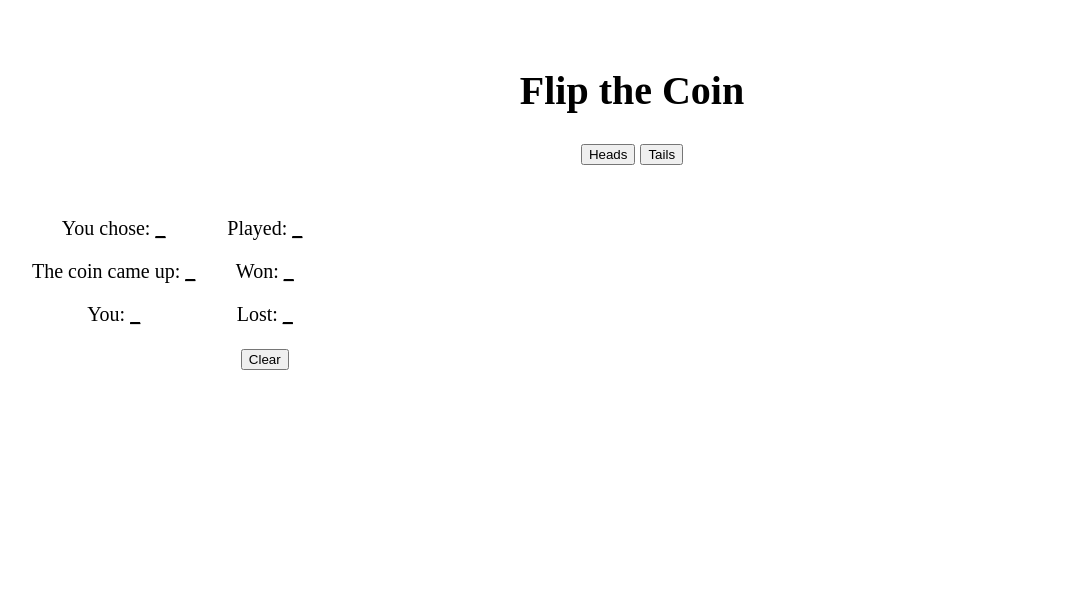
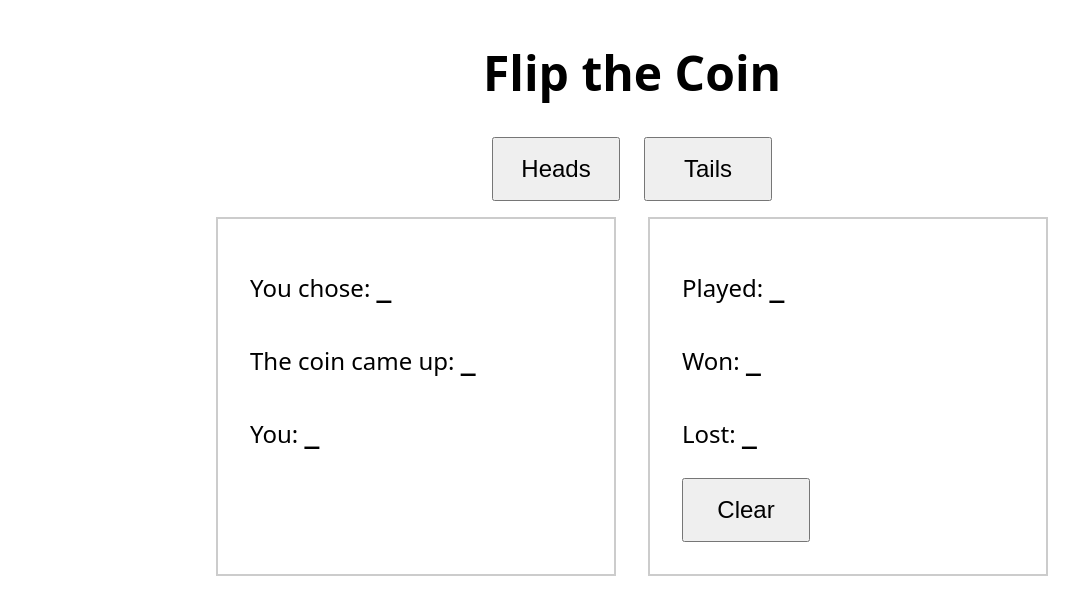
Before and after one commit to cjulia-5/coin-toss, a plain HTML site: page index.html in a window 1280 px wide. Shown: the whole page, without its empty margins (8-1087 px from the left). Drawn offline with Linux system fonts and the light colour scheme.

Commit message:
Update custom.css

```diff
--- a/css/custom.css
+++ b/css/custom.css
@@ -1,33 +1,39 @@
-img {
-    width: 180px;
-    height: auto;
+*, *::before, *::after {
+    box-sizing: border-box;
+}
+body {
+	font-family: system-ui,'Segoe UI',Roboto,Helvetica,Arial,sans-serif,'Apple Color Emoji','Segoe UI Emoji';
+    font-size: 1.5rem;
 }
 main {
-    font-size: 125%;
+    width: 75vw;
+    margin: auto;
     display: flex;
     flex-direction: column;
-    flex-basis: 90vw;
+    justify-content: center;
     align-items: center;
-    padding: 2rem;
+}
+.inputs {
+    display: flex;
+    gap: 1em;
+}
+button {
+    min-width: 8rem;
+    padding: 1rem;
+    margin-bottom: 1rem;
+    cursor: pointer;
+    font-size: 1em;
+}
+span {
+    font-size: 150%;
+    font-weight: bold;
 }
 .flex {
     display: flex;
     gap: 2rem;
 }
-section {
-    margin-top: 2rem;
-    width: 100%;
-    text-align: center;
+.current, .history {
+    border: 2px solid #ccc;
+    padding: 1rem 2rem;
+    width: 400px;
 }
-section span {
-    min-width: 50px;
-    text-decoration: underline;
-}
-hr {
-    height: 2px;
-    color: black;
-    width: 100%;
-}
-button {
-    cursor: pointer;
-}
```
